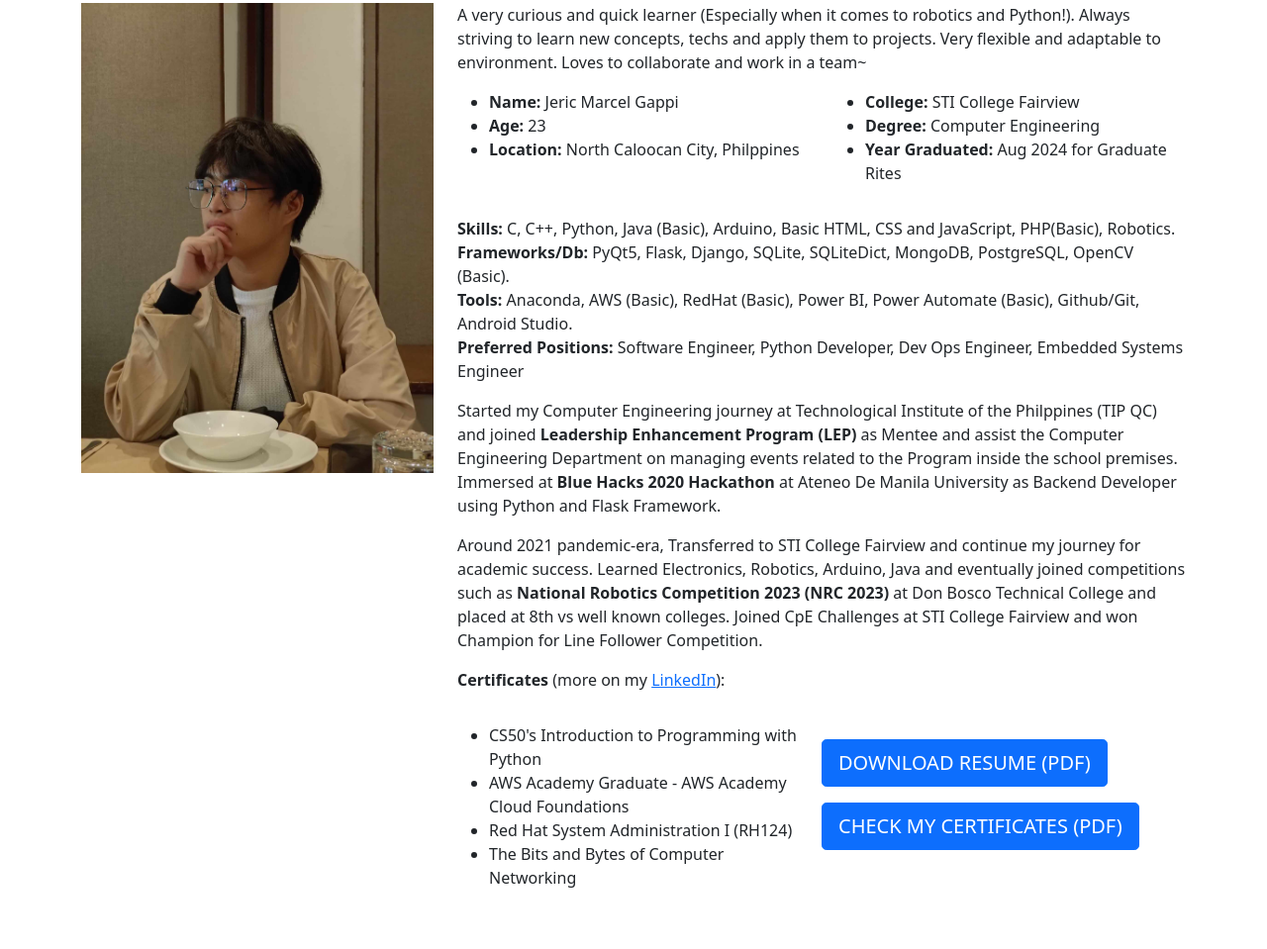
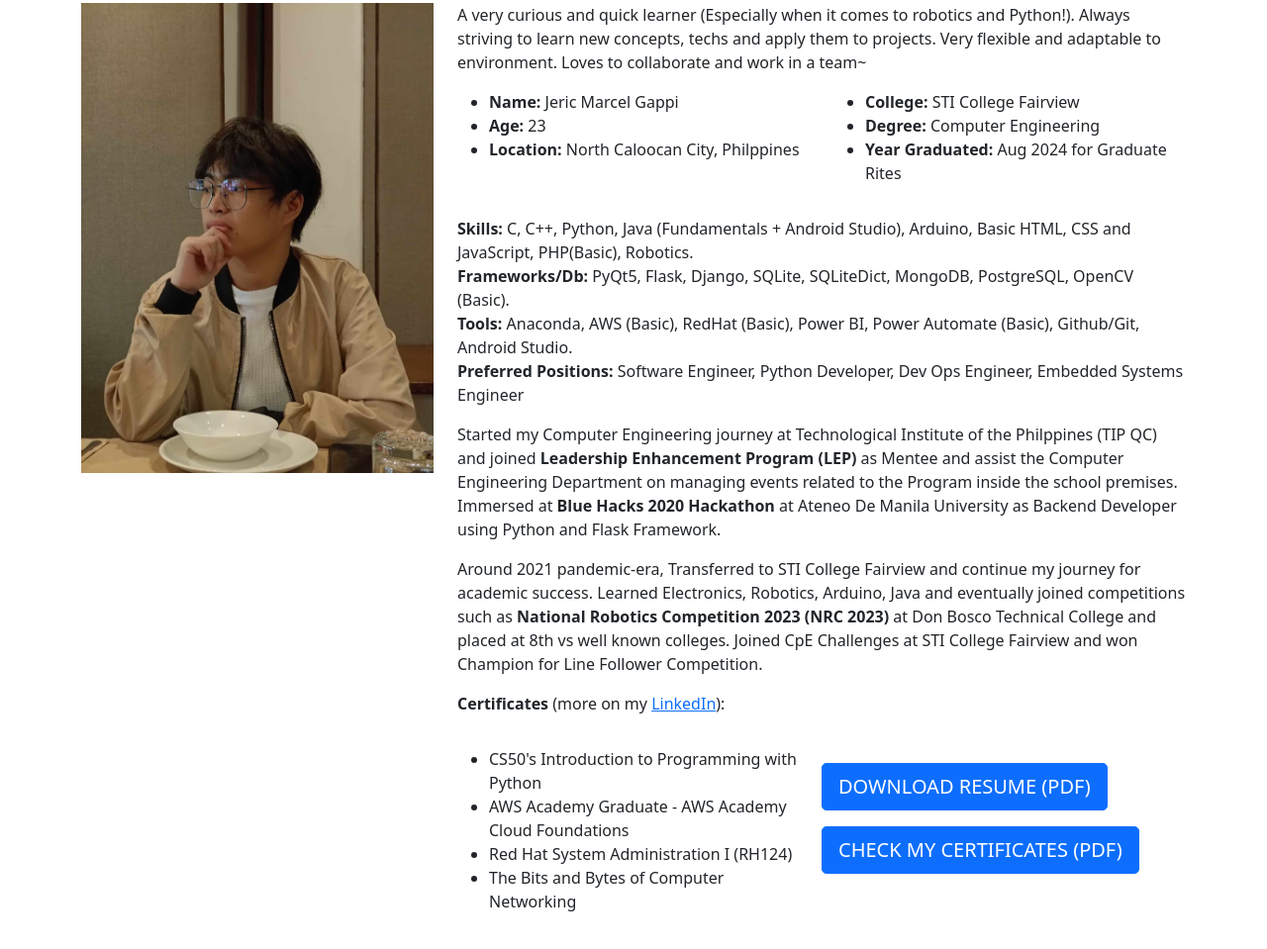
Before and after one commit to 75marsel/portfolio2, a plain HTML site: page index.html in a window 1280 px wide. Shown: the part 1005-1964 px from the top of the page at 99% size. Drawn offline with nearby package versions, Linux system fonts and the light colour scheme.

Commit message:
Update index.html

```diff
--- a/index.html
+++ b/index.html
@@ -94,7 +94,7 @@
                     </div>
                     <div class="row mt-3">
                         <p>
-                            <strong>Skills:</strong> C, C++, Python, Java (Basic), Arduino, Basic HTML, CSS and JavaScript, PHP(Basic), Robotics. <br>
+                            <strong>Skills:</strong> C, C++, Python, Java (Fundamentals + Android Studio), Arduino, Basic HTML, CSS and JavaScript, PHP(Basic), Robotics. <br>
                                 <strong>Frameworks/Db:</strong> PyQt5, Flask, Django, SQLite, SQLiteDict, MongoDB, PostgreSQL, OpenCV (Basic). <br>
                                 <strong>Tools:</strong> Anaconda, AWS (Basic), RedHat (Basic), Power BI, Power Automate (Basic), Github/Git, Android Studio.<br>
                                 <strong>Preferred Positions:</strong> Software Engineer, Python Developer, Dev Ops Engineer, Embedded Systems Engineer<br>
```
